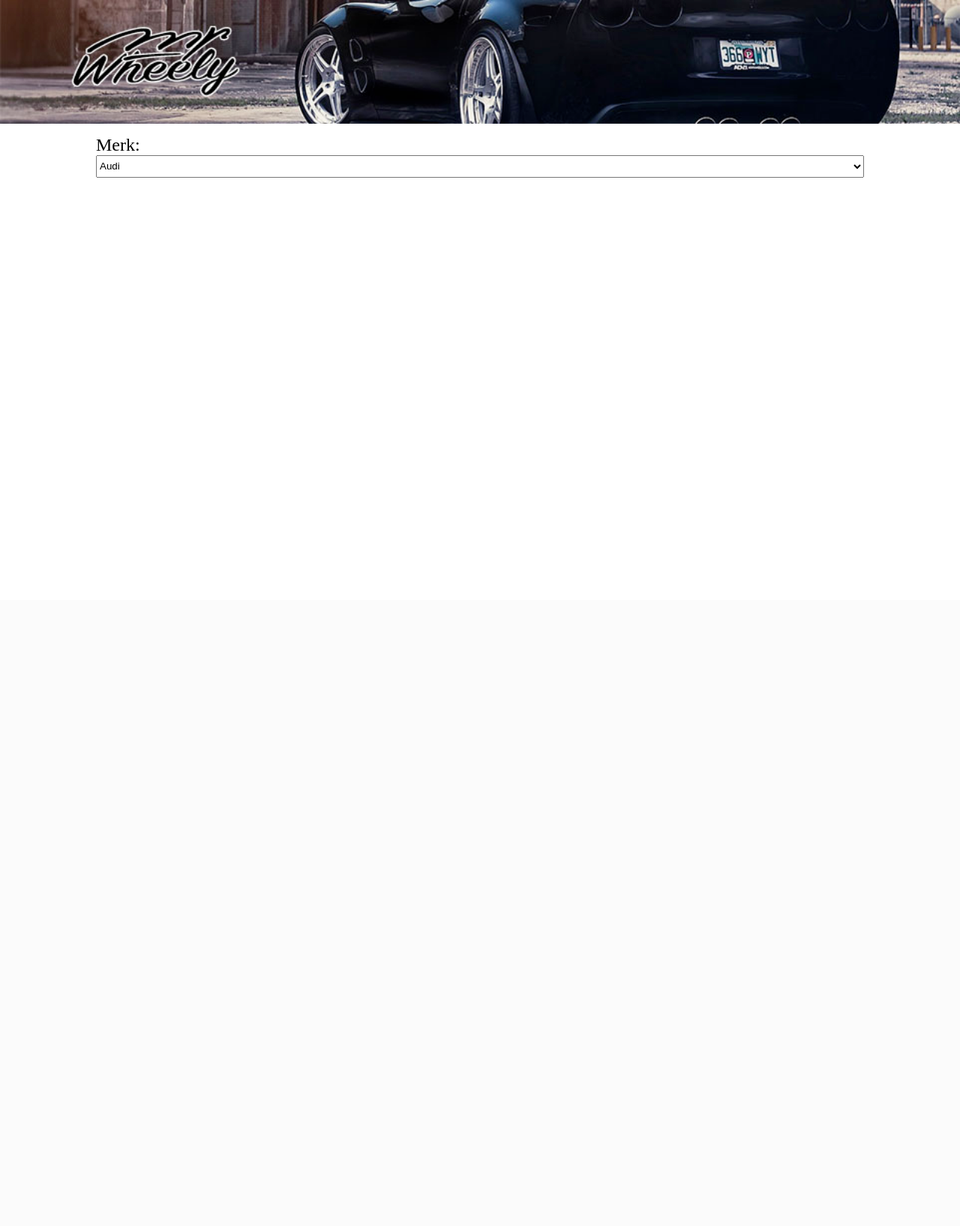
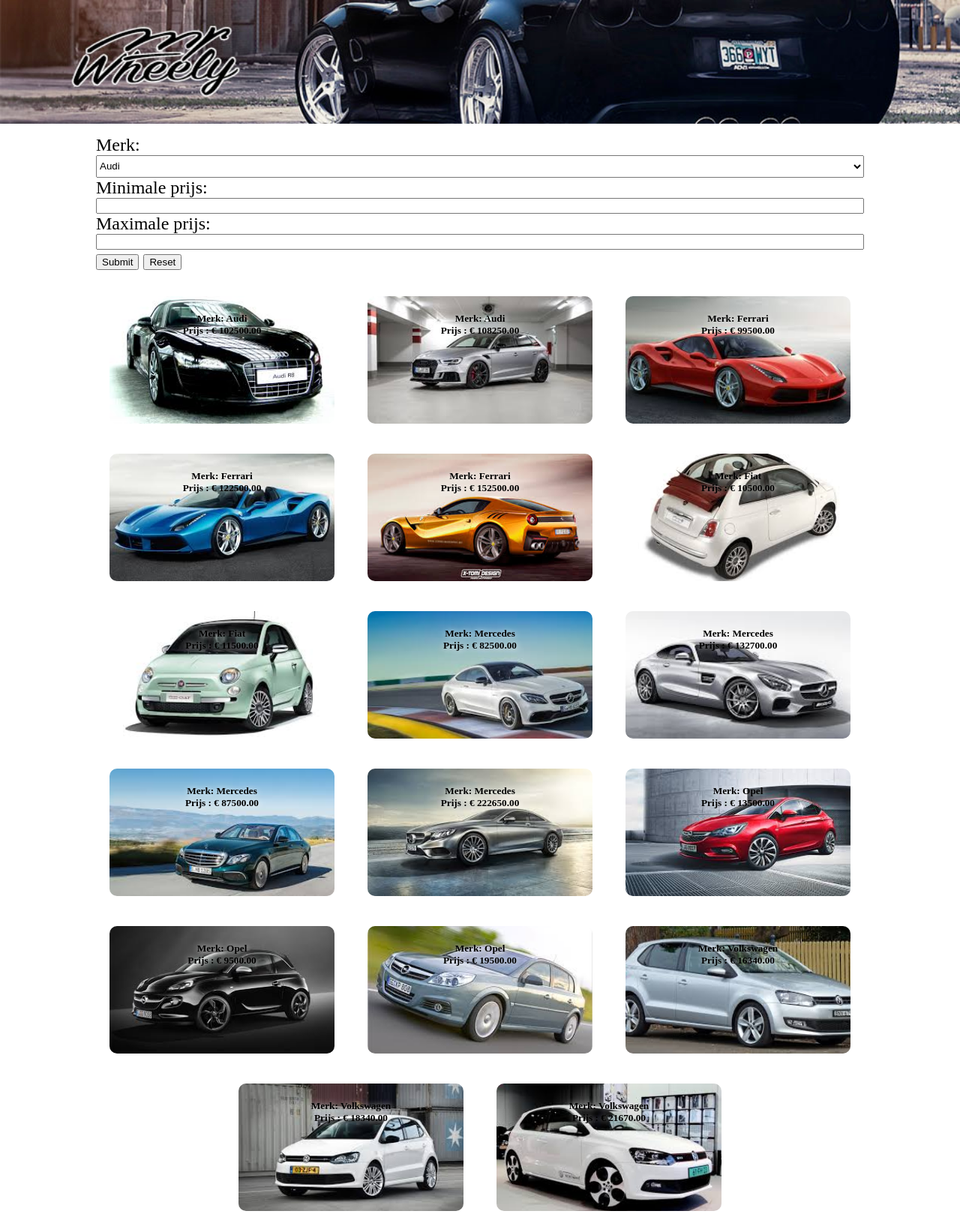
Before and after one commit to DylanEckhart/PHP, a PHP site: page / in a window 1280 px wide. Shown: the whole page at 75% size. Before the commit the page ends 237 px from the top, so only its background shows below. Run offline with PHP 8.4, Linux system fonts and the light colour scheme.

Commit message:
Version 8.15

```diff
--- a/Hoofdstuk 8/Opdracht 3/index.php
+++ b/Hoofdstuk 8/Opdracht 3/index.php
@@ -20,8 +20,36 @@
                         <option value='Volkswagen'>Volkswagen</option>
                     </select>
                 </label>
-
+                <label>
+                    Minimale prijs: <br>
+                    <input type="number" id="min-prijs">
+                </label>
+                <label>
+                    Maximale prijs: <br>
+                    <input type="number" id="max-prijs"><br>
+                </label>
+                <button type="submit">Submit</button>
+                <button type="reset">Reset</button>
             </form>
+            <div id="autoModellen">
+                <div class='wheely-img' style='background-image:url("img/audi1.jpg");'><h5>Merk: Audi<br>Prijs : &euro; 102500.00</h5></div>
+                <div class='wheely-img' style='background-image:url("img/audi2.jpeg");'><h5>Merk: Audi<br>Prijs : &euro; 108250.00</h5></div>
+                <div class='wheely-img' style='background-image:url("img/ferrari1.jpg");'><h5>Merk: Ferrari<br>Prijs : &euro; 99500.00</h5></div>
+                <div class='wheely-img' style='background-image:url("img/ferrari2.jpg");'><h5>Merk: Ferrari<br>Prijs : &euro; 122500.00</h5></div>
+                <div class='wheely-img' style='background-image:url("img/ferrari3.jpg");'><h5>Merk: Ferrari<br>Prijs : &euro; 152500.00</h5></div>
+                <div class='wheely-img' style='background-image:url("img/fiat1.jpg");'><h5>Merk: Fiat<br>Prijs : &euro; 10500.00</h5></div>
+                <div class='wheely-img' style='background-image:url("img/fiat2.jpg");'><h5>Merk: Fiat<br>Prijs : &euro; 11500.00</h5></div>
+                <div class='wheely-img' style='background-image:url("img/mercedes1.jpg");'><h5>Merk: Mercedes<br>Prijs : &euro; 82500.00</h5></div>
+                <div class='wheely-img' style='background-image:url("img/mercedes2.jpg");'><h5>Merk: Mercedes<br>Prijs : &euro; 132700.00</h5></div>
+                <div class='wheely-img' style='background-image:url("img/mercedes3.jpg");'><h5>Merk: Mercedes<br>Prijs : &euro; 87500.00</h5></div>
+                <div class='wheely-img' style='background-image:url("img/mercedes4.jpg");'><h5>Merk: Mercedes<br>Prijs : &euro; 222650.00</h5></div>
+                <div class='wheely-img' style='background-image:url("img/opel1.jpg");'><h5>Merk: Opel<br>Prijs : &euro; 13500.00</h5></div>
+                <div class='wheely-img' style='background-image:url("img/opel2.jpg");'><h5>Merk: Opel<br>Prijs : &euro; 9500.00</h5></div>
+                <div class='wheely-img' style='background-image:url("img/opel3.jpg");'><h5>Merk: Opel<br>Prijs : &euro; 19500.00</h5></div>
+                <div class='wheely-img' style='background-image:url("img/vw1.jpg");'><h5>Merk: Volkswagen<br>Prijs : &euro; 16340.00</h5></div>
+                <div class='wheely-img' style='background-image:url("img/vw2.jpg");'><h5>Merk: Volkswagen<br>Prijs : &euro; 18340.00</h5></div>
+                <div class='wheely-img' style='background-image:url("img/vw3.jpg");'><h5>Merk: Volkswagen<br>Prijs : &euro; 21670.00</h5></div>
             </div>
-
+        </div>
+    </body>
 </html>
--- a/Hoofdstuk 8/Opdracht 3/style.css
+++ b/Hoofdstuk 8/Opdracht 3/style.css
@@ -21,3 +21,19 @@
     width: 100%;
     height: 30px;
 }
+
+input {
+    width: 100%;
+}
+
+div.wheely-img {
+    display:inline-block;
+    height:170px;
+    width:300px;
+    margin:20px;
+    border-radius: 10px;
+    padding:0px;
+    text-shadow: 1px 1px 8px #ffffff;
+    background-position:center center;
+    background-size:cover;
+}
```
Also changed, not shown: Hoofdstuk 8/Opdracht 3/IMG/audi1.jpg (added), Hoofdstuk 8/Opdracht 3/IMG/audi2.jpeg (added), Hoofdstuk 8/Opdracht 3/IMG/ferrari1.jpg (added), Hoofdstuk 8/Opdracht 3/IMG/ferrari2.jpg (added), Hoofdstuk 8/Opdracht 3/IMG/ferrari3.jpg (added), Hoofdstuk 8/Opdracht 3/IMG/fiat1.jpg (added), Hoofdstuk 8/Opdracht 3/IMG/fiat2.jpg (added), Hoofdstuk 8/Opdracht 3/IMG/mercedes1.jpg (added), Hoofdstuk 8/Opdracht 3/IMG/mercedes2.jpg (added), Hoofdstuk 8/Opdracht 3/IMG/mercedes3.jpg (added), Hoofdstuk 8/Opdracht 3/IMG/mercedes4.jpg (added), Hoofdstuk 8/Opdracht 3/IMG/opel1.jpg (added), Hoofdstuk 8/Opdracht 3/IMG/opel2.jpg (added), Hoofdstuk 8/Opdracht 3/IMG/opel3.jpg (added), 3 more files. Lines whose indentation alone changed are shown as unchanged.
